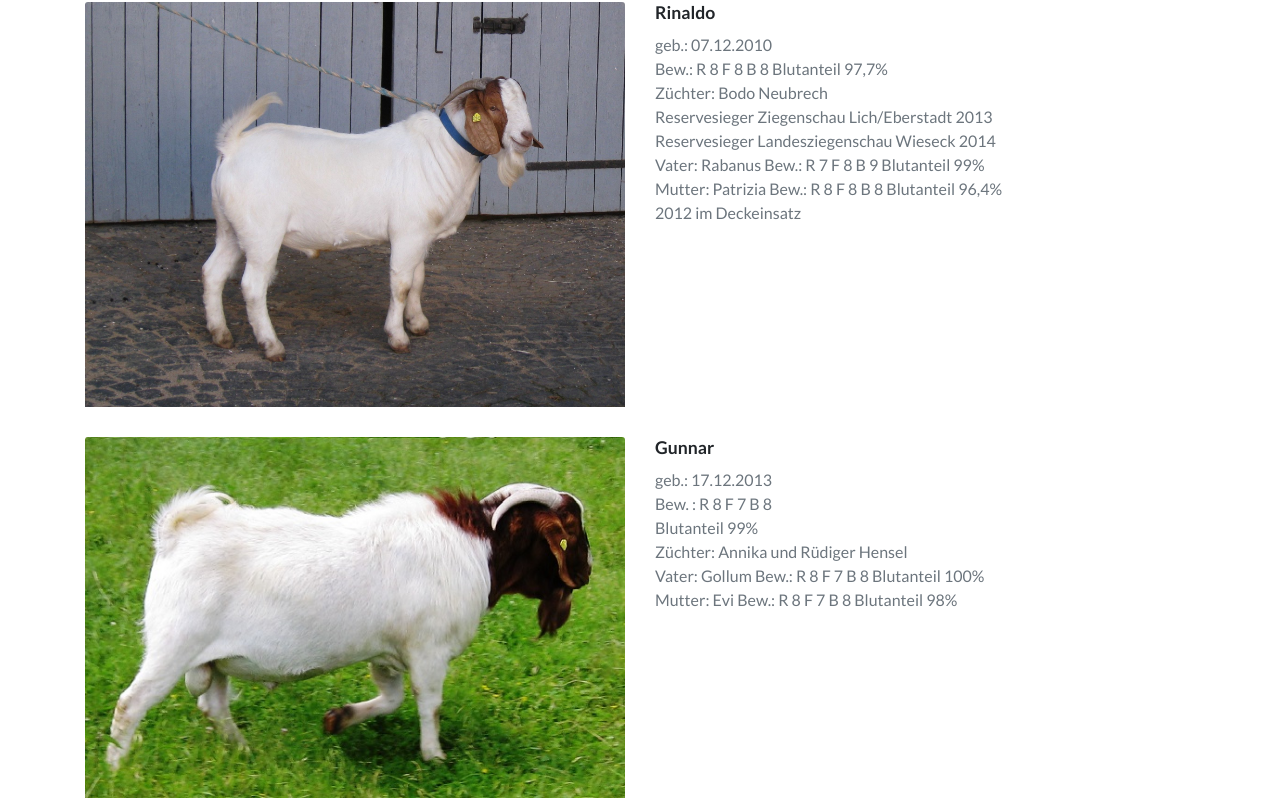
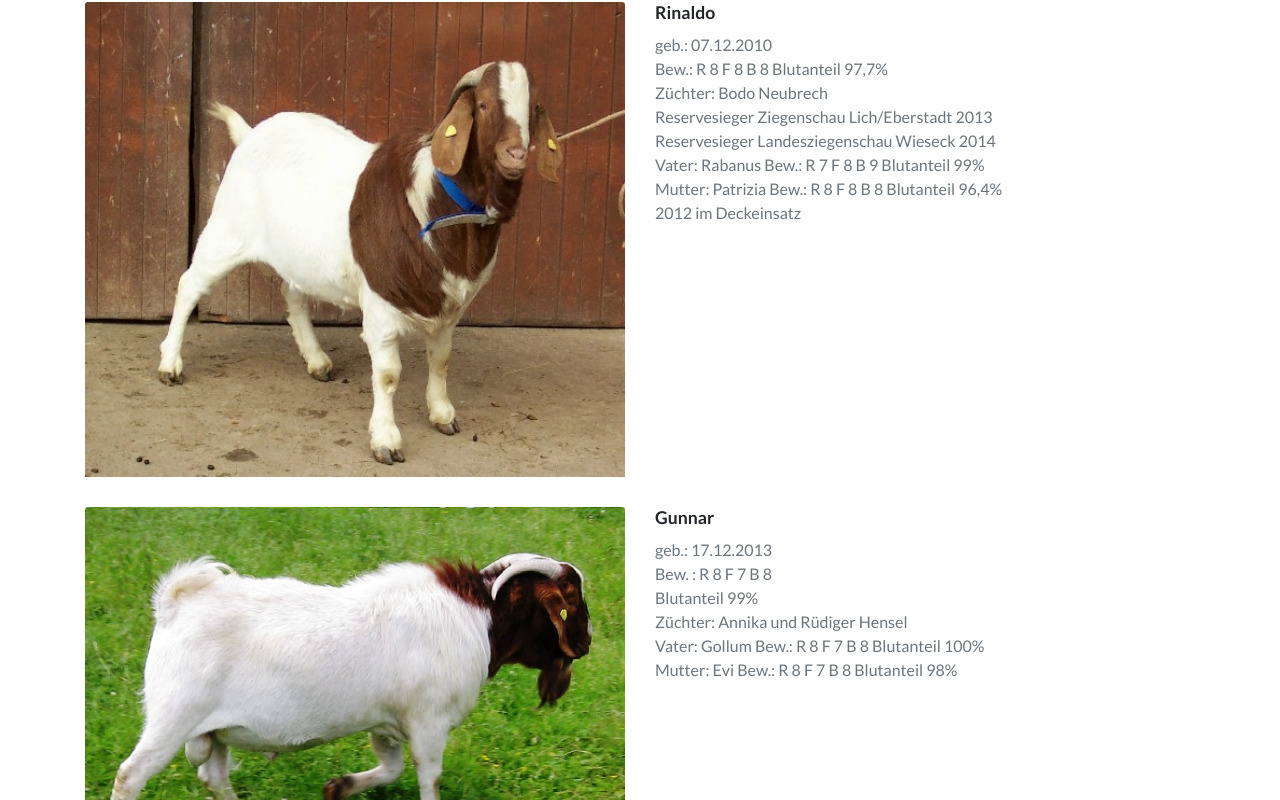
Before and after one commit to sterafix/vonDenHorloffwiesen, a plain HTML site: page Ziegen_Boecke.html in a window 1280 px wide. Shown: the part 236-1036 px from the top of the page. Drawn offline with nearby package versions, Linux system fonts and the light colour scheme; files whose address does not match are found by name.

Commit message:
wrong pic @rinaldo

```diff
--- a/Ziegen_Boecke.html
+++ b/Ziegen_Boecke.html
@@ -37,7 +37,7 @@
             <div class="container">
                 <h1>Unsere Burenböcke</h1>
                 <div class="row" style="margin-bottom: 10px;">
-                    <div class="col-md-6" style="margin-bottom: 10px;"><img class="card-img-top scale-on-hover" src="assets/img/Ingo.jpg" alt="Card Image" style="margin-bottom: 10px;"></div>
+                    <div class="col-md-6" style="margin-bottom: 10px;"><img class="card-img-top scale-on-hover" src="assets/img/Rinaldo.jpg" alt="Card Image" style="margin-bottom: 10px;"></div>
                     <div class="col-md-6" style="margin-bottom: 10px;">
                         <h6 style="margin-bottom: 10px;">Rinaldo</h6>
                         <p class="text-muted card-text" style="margin-bottom: 10px;">geb.: 07.12.2010<br>Bew.: R 8 F 8 B 8 Blutanteil 97,7%<br>Züchter: Bodo Neubrech<br>Reservesieger Ziegenschau Lich/Eberstadt 2013<br> Reservesieger Landesziegenschau Wieseck 2014<br>Vater: Rabanus Bew.: R 7 F 8 B 9 Blutanteil 99%<br>Mutter: Patrizia Bew.: R 8 F 8 B 8 Blutanteil 96,4% <br>2012 im Deckeinsatz<br></p>
```
